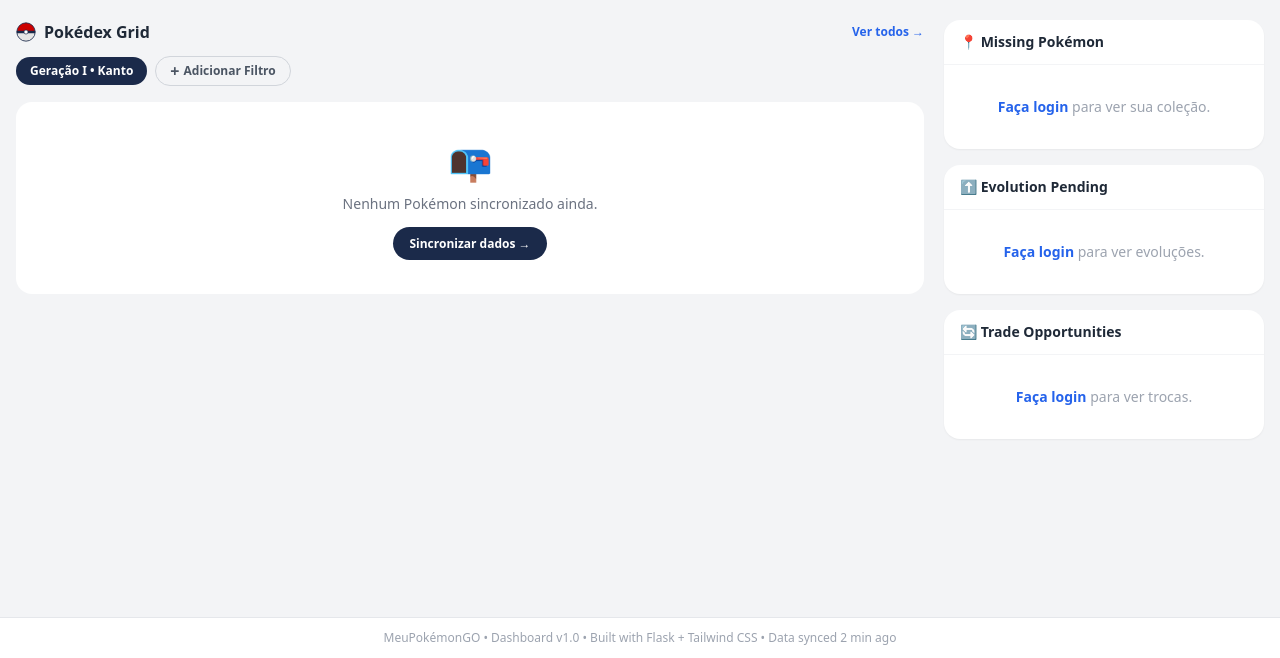
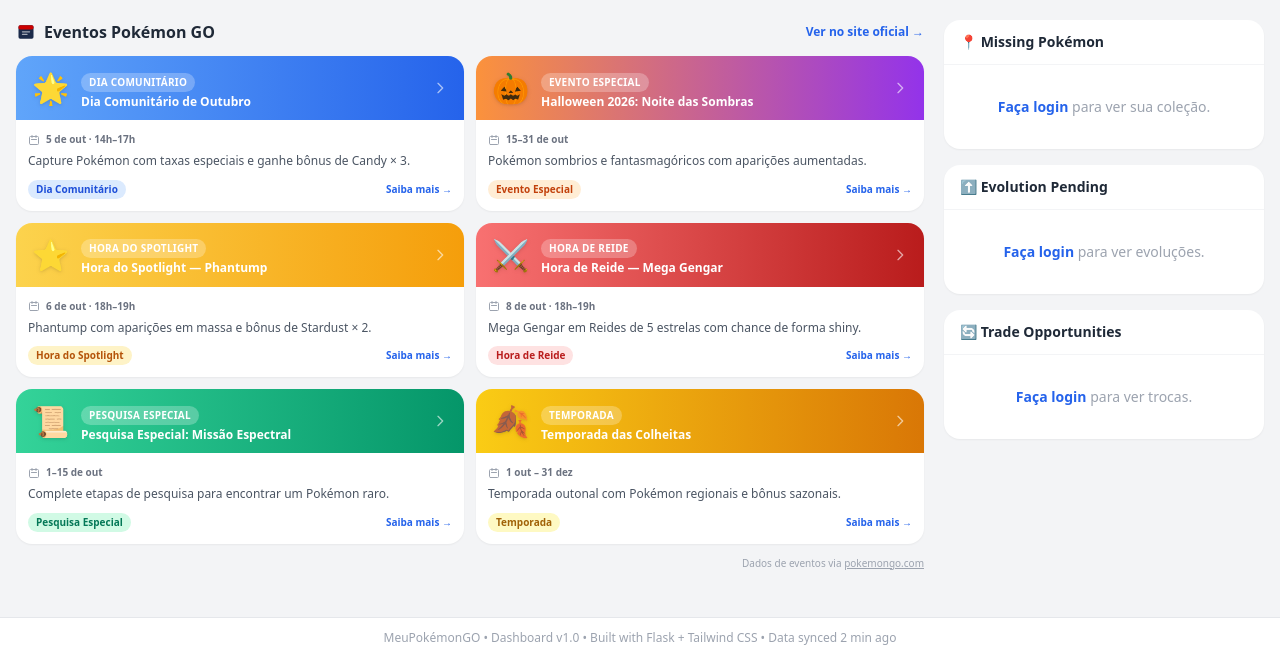
Before and after one commit to devflisboa/meupokemongo, a Flask app: page / in a window 1280 px wide. Shown: the part 142-800 px from the top of the page. Run offline with Flask 3, Linux system fonts and the light colour scheme; data that the repository does not hold is empty; some libraries are stand-ins or nearby versions.

Commit message:
feat: substituir Pokémon destaque por cards de eventos no dashboard
6 cards de eventos Pokémon GO (outubro 2026) com links para o site oficial.
URL da página de eventos gerada dinamicamente por mês/ano.

Co-Authored-By: Claude Sonnet 4.6 <noreply@anthropic.com>

```diff
--- a/app/blueprints/main/routes.py
+++ b/app/blueprints/main/routes.py
@@ -1,3 +1,4 @@
+from datetime import date
 from flask import render_template
 from flask_login import current_user
 from . import bp
@@ -6,8 +7,76 @@ from ...services.matching_service import get_active_matches_for_user
 from ...services.analytics_service import log_event
 from ...extensions import db
 from ...models.user import User
-from ...models.pokemon import Species, Form
-from ...models.collection import UserCollection
+
+# Meses em inglês para montar a URL do site oficial
+_MONTH_EN = {
+    1: "january", 2: "february", 3: "march", 4: "april",
+    5: "may", 6: "june", 7: "july", 8: "august",
+    9: "september", 10: "october", 11: "november", 12: "december",
+}
+
+GAME_EVENTS = [
+    {
+        "title": "Dia Comunitário de Outubro",
+        "category": "Dia Comunitário",
+        "emoji": "🌟",
+        "date": "5 de out · 14h–17h",
+        "description": "Capture Pokémon com taxas especiais e ganhe bônus de Candy × 3.",
+        "gradient": "from-blue-400 to-blue-600",
+        "badge": "bg-blue-100 text-blue-700",
+        "url": "https://pokemongo.com/pt-BR/events/october-2026",
+    },
+    {
+        "title": "Halloween 2026: Noite das Sombras",
+        "category": "Evento Especial",
+        "emoji": "🎃",
+        "date": "15–31 de out",
+        "description": "Pokémon sombrios e fantasmagóricos com aparições aumentadas.",
+        "gradient": "from-orange-400 to-purple-600",
+        "badge": "bg-orange-100 text-orange-700",
+        "url": "https://pokemongo.com/pt-BR/events/october-2026",
+    },
+    {
+        "title": "Hora do Spotlight — Phantump",
+        "category": "Hora do Spotlight",
+        "emoji": "⭐",
+        "date": "6 de out · 18h–19h",
+        "description": "Phantump com aparições em massa e bônus de Stardust × 2.",
+        "gradient": "from-amber-300 to-amber-500",
+        "badge": "bg-amber-100 text-amber-700",
+        "url": "https://pokemongo.com/pt-BR/events/october-2026",
+    },
+    {
+        "title": "Hora de Reide — Mega Gengar",
+        "category": "Hora de Reide",
+        "emoji": "⚔️",
+        "date": "8 de out · 18h–19h",
+        "description": "Mega Gengar em Reides de 5 estrelas com chance de forma shiny.",
+        "gradient": "from-red-400 to-red-700",
+        "badge": "bg-red-100 text-red-700",
+        "url": "https://pokemongo.com/pt-BR/events/october-2026",
+    },
+    {
+        "title": "Pesquisa Especial: Missão Espectral",
+        "category": "Pesquisa Especial",
+        "emoji": "📜",
+        "date": "1–15 de out",
+        "description": "Complete etapas de pesquisa para encontrar um Pokémon raro.",
+        "gradient": "from-emerald-400 to-emerald-600",
+        "badge": "bg-emerald-100 text-emerald-700",
+        "url": "https://pokemongo.com/pt-BR/events/october-2026",
+    },
+    {
+        "title": "Temporada das Colheitas",
+        "category": "Temporada",
+        "emoji": "🍂",
+        "date": "1 out – 31 dez",
+        "description": "Temporada outonal com Pokémon regionais e bônus sazonais.",
+        "gradient": "from-yellow-400 to-amber-600",
+        "badge": "bg-yellow-100 text-yellow-700",
+        "url": "https://pokemongo.com/pt-BR/events/october-2026",
+    },
+]
 
 
 @bp.route("/")
@@ -18,7 +87,6 @@ def index():
     missing = []
     pending_evolutions = []
     matches = []
-    owned_species_ids = set()
 
     if current_user.is_authenticated:
         stats = get_collection_stats(current_user.id)
@@ -26,37 +94,12 @@ def index():
         pending_evolutions = get_pending_evolutions(current_user.id)[:3]
         matches = get_active_matches_for_user(current_user.id)[:4]
 
-        owned_form_rows = db.session.query(UserCollection.form_id).filter(
-            UserCollection.user_id == current_user.id,
-            UserCollection.owned.is_(True),
-            UserCollection.quantity > 0,
-        ).all()
-        if owned_form_rows:
-            owned_form_ids = {r[0] for r in owned_form_rows}
-            owned_species_ids = {
-                r[0]
-                for r in db.session.query(Form.species_id)
-                .filter(Form.id.in_(owned_form_ids))
-                .all()
-            }
+    total_trainers = db.session.query(User).count()
 
-    total_trainers = db.session.query(User).count()
-    featured_ids = [1, 4, 7, 25, 94, 133]
-    featured_species = (
-        db.session.query(Species)
-        .filter(Species.id.in_(featured_ids))
-        .order_by(Species.id)
-        .all()
+    today = date.today()
+    events_page_url = (
+        f"https://pokemongo.com/pt-BR/events/{_MONTH_EN[today.month]}-{today.year}"
     )
-    if len(featured_species) < 6:
-        extra = (
-            db.session.query(Species)
-            .filter(Species.id.notin_([s.id for s in featured_species]))
-            .order_by(Species.id)
-            .limit(6 - len(featured_species))
-            .all()
-        )
-        featured_species = featured_species + extra
 
     return render_template(
         "main/index.html",
@@ -65,6 +108,6 @@ def index():
         pending_evolutions=pending_evolutions,
         matches=matches,
         total_trainers=total_trainers,
-        featured_species=featured_species,
-        owned_species_ids=owned_species_ids,
+        game_events=GAME_EVENTS,
+        events_page_url=events_page_url,
     )
--- a/app/templates/main/index.html
+++ b/app/templates/main/index.html
@@ -1,47 +1,5 @@
 {% extends "base.html" %}
 {% block title %}Dashboard{% endblock %}
-
-{% set type_card_bg = {
-  'grass':    'from-green-300 to-green-500',
-  'fire':     'from-orange-300 to-red-400',
-  'water':    'from-blue-300 to-blue-500',
-  'electric': 'from-yellow-200 to-yellow-400',
-  'ice':      'from-cyan-200 to-cyan-400',
-  'fighting': 'from-red-400 to-red-700',
-  'poison':   'from-purple-300 to-purple-500',
-  'ground':   'from-yellow-400 to-amber-600',
-  'flying':   'from-indigo-200 to-indigo-400',
-  'psychic':  'from-pink-300 to-pink-500',
-  'bug':      'from-lime-300 to-lime-500',
-  'rock':     'from-yellow-500 to-amber-700',
-  'ghost':    'from-purple-500 to-purple-800',
-  'dragon':   'from-indigo-400 to-indigo-700',
-  'dark':     'from-gray-500 to-gray-800',
-  'steel':    'from-slate-300 to-slate-500',
-  'fairy':    'from-pink-200 to-pink-400',
-  'normal':   'from-amber-100 to-amber-300',
-} %}
-
-{% set type_badge = {
-  'fire':     'bg-orange-500 text-white',
-  'water':    'bg-blue-500 text-white',
-  'grass':    'bg-green-600 text-white',
-  'electric': 'bg-yellow-400 text-gray-900',
-  'ice':      'bg-cyan-400 text-white',
-  'fighting': 'bg-red-700 text-white',
-  'poison':   'bg-purple-500 text-white',
-  'ground':   'bg-yellow-600 text-white',
-  'flying':   'bg-indigo-400 text-white',
-  'psychic':  'bg-pink-500 text-white',
-  'bug':      'bg-lime-500 text-white',
-  'rock':     'bg-yellow-700 text-white',
-  'ghost':    'bg-purple-700 text-white',
-  'dragon':   'bg-indigo-600 text-white',
-  'dark':     'bg-gray-700 text-white',
-  'steel':    'bg-slate-500 text-white',
-  'fairy':    'bg-pink-400 text-white',
-  'normal':   'bg-gray-400 text-white',
-} %}
 
 {% block content %}
 
@@ -98,94 +56,74 @@
 {# ─── LAYOUT: Grid + Sidebar ─── #}
 <div class="flex flex-col lg:flex-row gap-5">
 
-  {# ══ ESQUERDA: Pokédex Grid ══ #}
+  {# ══ ESQUERDA: Eventos Pokémon GO ══ #}
   <div class="flex-1 min-w-0">
 
     <div class="flex items-center justify-between mb-3">
       <h2 class="font-bold text-base text-gray-800 flex items-center gap-2">
-        <svg viewBox="0 0 24 24" class="w-5 h-5 flex-shrink-0" xmlns="http://www.w3.org/2000/svg">
-          <circle cx="12" cy="12" r="11" fill="#E5E5E5"/>
-          <path d="M 1 12 A 11 11 0 0 1 23 12 Z" fill="#CC0000"/>
-          <circle cx="12" cy="12" r="11" fill="none" stroke="#1B2A4A" stroke-width="1"/>
-          <rect x="1" y="10.5" width="22" height="3" fill="#1B2A4A"/>
-          <circle cx="12" cy="12" r="2.5" fill="white"/>
-          <circle cx="12" cy="12" r="2.5" fill="none" stroke="#1B2A4A" stroke-width="0.8"/>
+        <svg viewBox="0 0 24 24" class="w-5 h-5 flex-shrink-0" fill="none" xmlns="http://www.w3.org/2000/svg">
+          <rect x="3" y="4" width="18" height="16" rx="2" fill="#1B2A4A"/>
+          <rect x="3" y="4" width="18" height="5" rx="2" fill="#CC0000"/>
+          <rect x="7" y="11" width="10" height="1.5" rx="0.75" fill="white" fill-opacity="0.6"/>
+          <rect x="7" y="14" width="7" height="1.5" rx="0.75" fill="white" fill-opacity="0.6"/>
         </svg>
-        Pokédex Grid
+        Eventos Pokémon GO
       </h2>
-      <a href="{{ url_for('pokedex.index') }}" class="text-xs text-blue-600 hover:underline font-semibold">Ver todos →</a>
+      <a href="{{ events_page_url }}" target="_blank" rel="noopener"
+         class="text-xs text-blue-600 hover:underline font-semibold">Ver no site oficial →</a>
     </div>
 
-    <div class="flex items-center gap-2 mb-4 flex-wrap">
-      <span class="bg-[#1B2A4A] text-white text-xs font-semibold px-3.5 py-1.5 rounded-full">
-        Geração I &bull; Kanto
-      </span>
-      <a href="{{ url_for('pokedex.index') }}"
-         class="border border-gray-300 text-gray-600 text-xs font-semibold px-3.5 py-1.5 rounded-full flex items-center gap-1 hover:bg-gray-50 transition-colors">
-        <span class="text-base leading-none">+</span> Adicionar Filtro
-      </a>
-    </div>
+    <div class="grid grid-cols-1 sm:grid-cols-2 gap-3">
+      {% for ev in game_events %}
+      <a href="{{ ev.url }}" target="_blank" rel="noopener"
+         class="bg-white rounded-2xl overflow-hidden shadow-sm hover:shadow-md transition-shadow group block">
 
-    {% if featured_species %}
-    <div class="grid grid-cols-2 sm:grid-cols-3 gap-3">
-      {% for species in featured_species %}
-      {% set form = species.forms.first() %}
-      {% set type1 = form.type1 if form and form.type1 else '' %}
-      {% set bg = type_card_bg.get(type1, 'from-gray-200 to-gray-300') %}
-      {% set display_name = (species.name_pt or species.name) | poke_name %}
-      <a href="{{ url_for('pokedex.detail', species_id=species.id) }}"
-         class="rounded-2xl overflow-hidden shadow-sm hover:shadow-md transition-shadow group bg-white block">
-        <div class="bg-gradient-to-b {{ bg }} h-32 flex items-center justify-center relative">
-          {% if form and form.sprite_url %}
-          <img src="{{ form.sprite_url }}" alt="{{ display_name }}"
-               class="w-24 h-24 object-contain drop-shadow-md group-hover:scale-110 transition-transform duration-200"
-               loading="lazy" />
-          {% else %}
-          <span class="text-5xl select-none">❓</span>
-          {% endif %}
-          {% if species.id in owned_species_ids %}
-          <span class="absolute top-2 right-2 bg-white/90 text-green-600 text-xs font-black px-1.5 py-0.5 rounded-full shadow">✓</span>
-          {% endif %}
-          {% if species.is_legendary %}
-          <span class="absolute top-2 left-2 bg-yellow-400/90 text-yellow-900 text-[10px] font-bold px-1.5 py-0.5 rounded-full">★</span>
-          {% endif %}
-          {% if species.is_mythical %}
-          <span class="absolute top-2 left-2 bg-purple-500/90 text-white text-[10px] font-bold px-1.5 py-0.5 rounded-full">✦</span>
-          {% endif %}
+        {# Topo colorido #}
+        <div class="bg-gradient-to-r {{ ev.gradient }} h-16 flex items-center px-4 gap-3 relative">
+          <span class="text-3xl drop-shadow leading-none">{{ ev.emoji }}</span>
+          <div class="flex-1 min-w-0">
+            <span class="inline-block text-[10px] font-bold uppercase tracking-wide
+                         bg-white/25 text-white px-2 py-0.5 rounded-full mb-0.5">
+              {{ ev.category }}
+            </span>
+            <div class="text-white font-bold text-xs leading-tight truncate">
+              {{ ev.title }}
+            </div>
+          </div>
+          <svg class="w-4 h-4 text-white/60 flex-shrink-0 group-hover:translate-x-0.5 transition-transform"
+               fill="none" viewBox="0 0 24 24" stroke="currentColor" stroke-width="2">
+            <path stroke-linecap="round" stroke-linejoin="round" d="M9 5l7 7-7 7"/>
+          </svg>
         </div>
-        <div class="p-2.5">
-          <div class="text-[10px] text-gray-400 font-mono">#{{ '%03d' % species.id }}</div>
-          <div class="font-bold text-sm text-gray-800 group-hover:text-blue-600 truncate leading-tight">
-            {{ display_name }}
+
+        {# Corpo #}
+        <div class="p-3">
+          <div class="flex items-center gap-1.5 mb-1.5">
+            <svg class="w-3 h-3 text-gray-400 flex-shrink-0" fill="none" viewBox="0 0 24 24" stroke="currentColor" stroke-width="2">
+              <path stroke-linecap="round" stroke-linejoin="round" d="M8 7V3m8 4V3m-9 8h10M5 21h14a2 2 0 002-2V7a2 2 0 00-2-2H5a2 2 0 00-2 2v12a2 2 0 002 2z"/>
+            </svg>
+            <span class="text-[10px] font-semibold text-gray-500">{{ ev.date }}</span>
           </div>
-          {% if form %}
-          <div class="flex gap-1 mt-1.5 flex-wrap">
-            {% if form.type1 %}
-            <span class="text-[10px] px-2 py-0.5 rounded-full font-semibold capitalize {{ type_badge.get(form.type1, 'bg-gray-400 text-white') }}">{{ form.type1 }}</span>
-            {% endif %}
-            {% if form.type2 %}
-            <span class="text-[10px] px-2 py-0.5 rounded-full font-semibold capitalize {{ type_badge.get(form.type2, 'bg-gray-400 text-white') }}">{{ form.type2 }}</span>
-            {% endif %}
-          </div>
-          {% endif %}
-          <div class="mt-2 text-[10px] font-semibold
-            {% if species.id in owned_species_ids %}text-green-600{% else %}text-gray-400{% endif %}">
-            {% if species.id in owned_species_ids %}● Capturado{% else %}○ Não capturado{% endif %}
+          <p class="text-xs text-gray-600 leading-snug">{{ ev.description }}</p>
+          <div class="mt-2.5 flex items-center justify-between">
+            <span class="text-[10px] font-bold px-2 py-0.5 rounded-full {{ ev.badge }}">
+              {{ ev.category }}
+            </span>
+            <span class="text-[10px] font-semibold text-blue-600 group-hover:underline">
+              Saiba mais →
+            </span>
           </div>
         </div>
+
       </a>
       {% endfor %}
     </div>
-    {% else %}
-    <div class="bg-white rounded-2xl p-10 text-center">
-      <p class="text-4xl mb-3">📭</p>
-      <p class="text-sm text-gray-500 mb-4">Nenhum Pokémon sincronizado ainda.</p>
-      <a href="{{ url_for('admin.index') }}"
-         class="text-xs bg-[#1B2A4A] text-white font-semibold px-4 py-2 rounded-full hover:opacity-90">
-        Sincronizar dados →
-      </a>
-    </div>
-    {% endif %}
+
+    <p class="text-[10px] text-gray-400 mt-3 text-right">
+      Dados de eventos via
+      <a href="https://pokemongo.com/pt-BR" target="_blank" rel="noopener"
+         class="underline hover:text-gray-600">pokemongo.com</a>
+    </p>
 
   </div>
 
```
